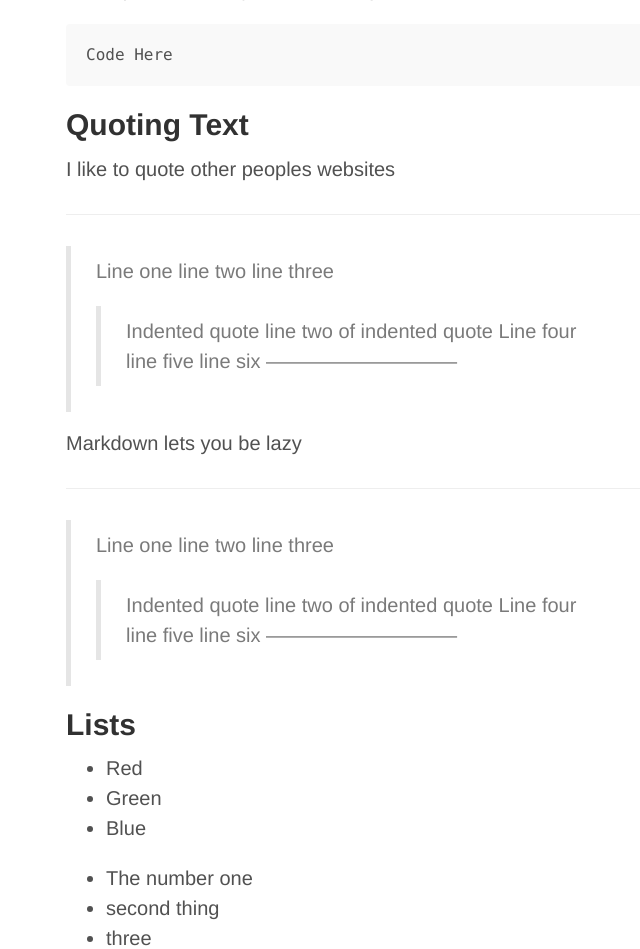
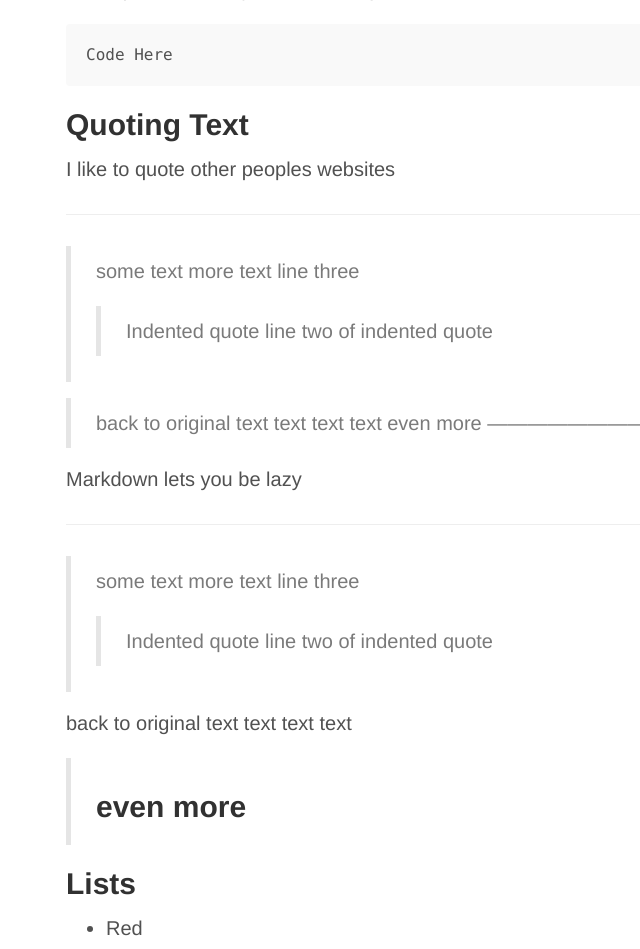
Before and after one commit to mrdanbrooks/mrdanbrooks.github.io, a Jekyll site: the page built from _posts/2014-11-04-macports-cleanup.md, in a window 1280 px wide and 1400 px high, scrolled down 1102 px. Shown: the top 949 px of the window, without its empty margins (214-854 px from the left). Built offline with Jekyll 4.4.1, drawn with Linux system fonts in a browser that asks for light colours; Markdown is read by kramdown in place of the engine named in the settings.

Commit message:
testing concept

```diff
--- a/_posts/2014-11-04-macports-cleanup.md
+++ b/_posts/2014-11-04-macports-cleanup.md
@@ -62,28 +62,30 @@ Quoting Text
 I like to quote other peoples websites
 
 -----------------------------
-> Line one
-> line two
+> some text
+> more text
 > line three
 > > Indented quote
 > > line two of indented quote
-> Line four
-> line five
-> line six
+
+> back to original text
+> text text text
+> even more
 -----------------------------
 
 
 Markdown lets you be lazy
 
 -----------------------------
-> Line one
-line two
+> some text
+more text
 line three
 > > Indented quote
 > > line two of indented quote
-Line four
-line five
-> line six
+
+back to original text
+text text text
+> even more
 -----------------------------
 
 
```
